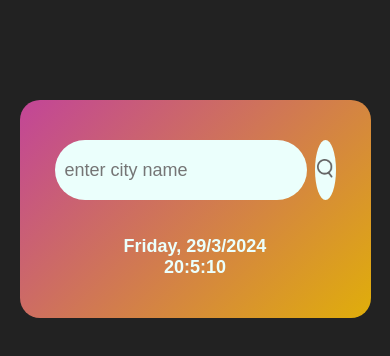
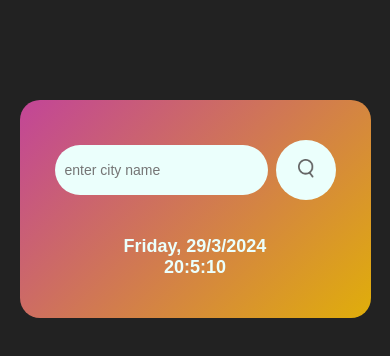
Before and after one commit to Areeba-Farhan1234/Weather-Website, a plain HTML site: page index.html in a window 390 px wide. Drawn offline with Linux system fonts and the light colour scheme.

Commit message:
Update style.css

```diff
--- a/style.css
+++ b/style.css
@@ -32,12 +32,22 @@ body {
     outline: 0;
     background: #ebfffc;
     color: #555;
-    padding: 10px 10px;
+    padding: 10px 25px;
     height: 60px;
     border-radius: 30px;
     flex: 1;
     margin-right: 8px;
     font-size: 18px;
+}
+
+@media (max-width: 576px) {
+    .search input {
+        padding: 10px 10px;
+        height: 50px;
+        border-radius: 30px;
+        margin-right: 8px;
+        font-size: 14px;
+    }
 }
 
 .search button {
@@ -48,6 +58,12 @@ body {
     width: 60px;
     height: 60px;
     cursor: pointer;
+}
+
+@media (max-width: 576px) {
+    .search button {
+        padding: 10px;
+    }
 }
 
 .search button img {
```
